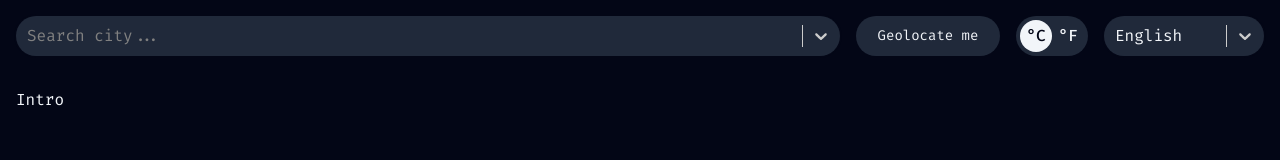
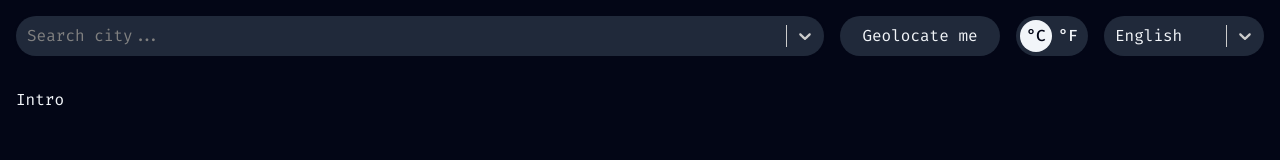
Before and after one commit to voloshkin-v/react-weather-app, a React (Vite) app: page / in a window 1280 px wide. Shown: the top 160 px of the page. Built offline with nearby package versions, Linux system fonts and the light colour scheme; no server answers.

Commit message:
change font-size of the geolocate btn

```diff
--- a/src/components/Header/GeolocateButton.tsx
+++ b/src/components/Header/GeolocateButton.tsx
@@ -43,7 +43,7 @@ const GeolocateButton = () => {
     <button
       disabled={isDisabled}
       onClick={handleClick}
-      className="inline-flex h-10 min-w-36 items-center justify-center rounded bg-secondary px-4 py-2 text-sm ring-offset-background transition-colors hover:bg-secondary/80 focus-visible:outline-none focus-visible:ring-1 focus-visible:ring-foreground focus-visible:ring-offset-2 active:bg-secondary/60 disabled:cursor-not-allowed"
+      className="inline-flex h-10 min-w-40 items-center justify-center rounded bg-secondary px-4 py-2 ring-offset-background transition-colors hover:bg-secondary/80 focus-visible:outline-none focus-visible:ring-1 focus-visible:ring-foreground focus-visible:ring-offset-2 active:bg-secondary/60 disabled:cursor-not-allowed"
     >
       {t('common.geolocateButton')}
     </button>
```
